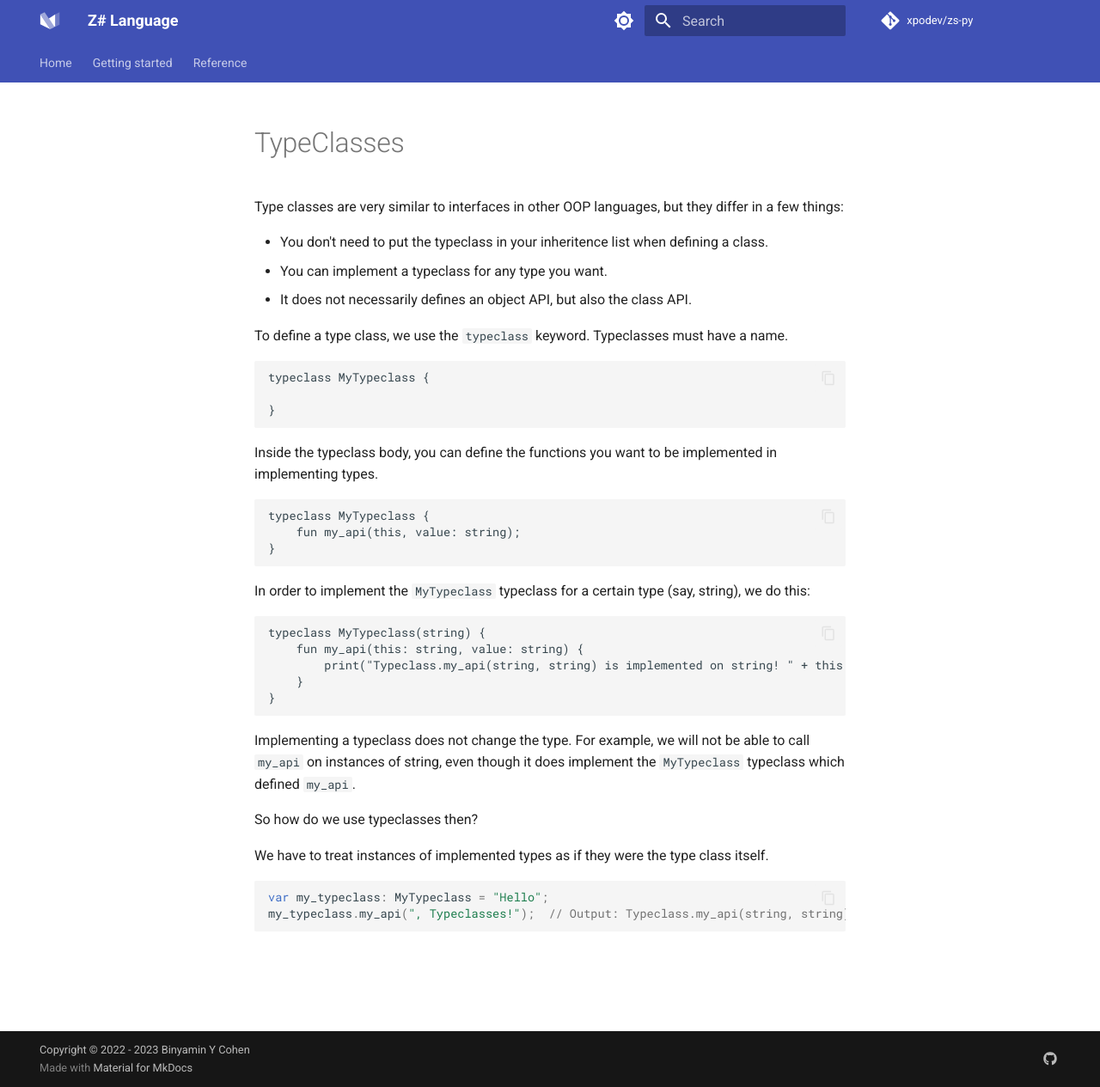
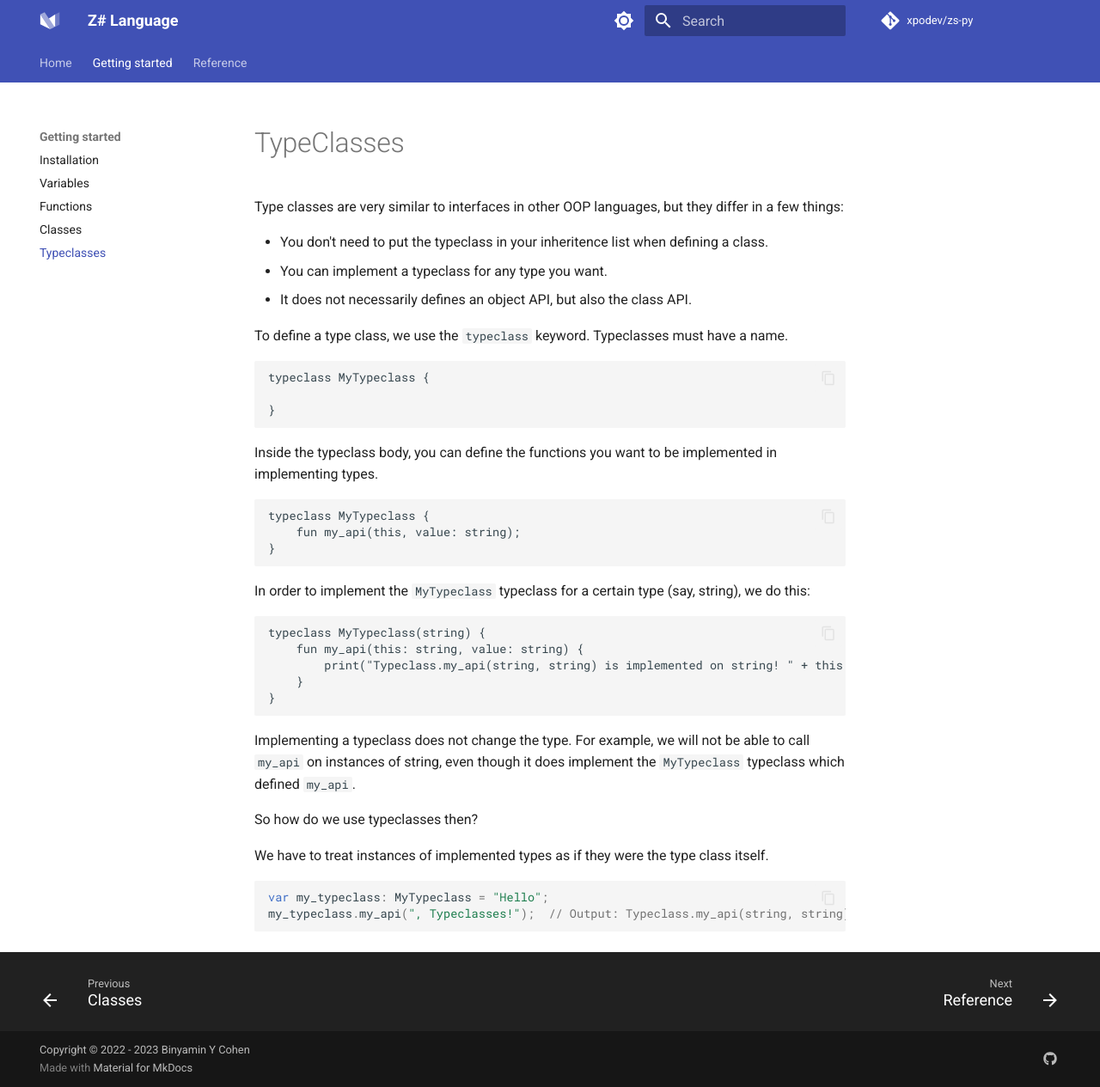
Before and after one commit to xpodev/zs-py, an MkDocs documentation site: the page built from docs/getting-started/typeclasses.md, in a window 1280 px wide and 1265 px high. Shown: the whole window at 86% size. Built offline with MkDocs 1.6.1 and Material for MkDocs 9.7.7, drawn with Linux system fonts in a browser that asks for light colours; comment, search, counter and statistics services are not loaded.

Commit message:
Add typeclass documentation to nav

```diff
--- a/mkdocs.yml
+++ b/mkdocs.yml
@@ -145,5 +145,6 @@ nav:
     - Variables: getting-started/variables.md
     - Functions: getting-started/functions.md
     - Classes: getting-started/classes.md
+    - Typeclasses: getting-started/typeclasses.md
   - Reference:
     - reference/index.md
```
